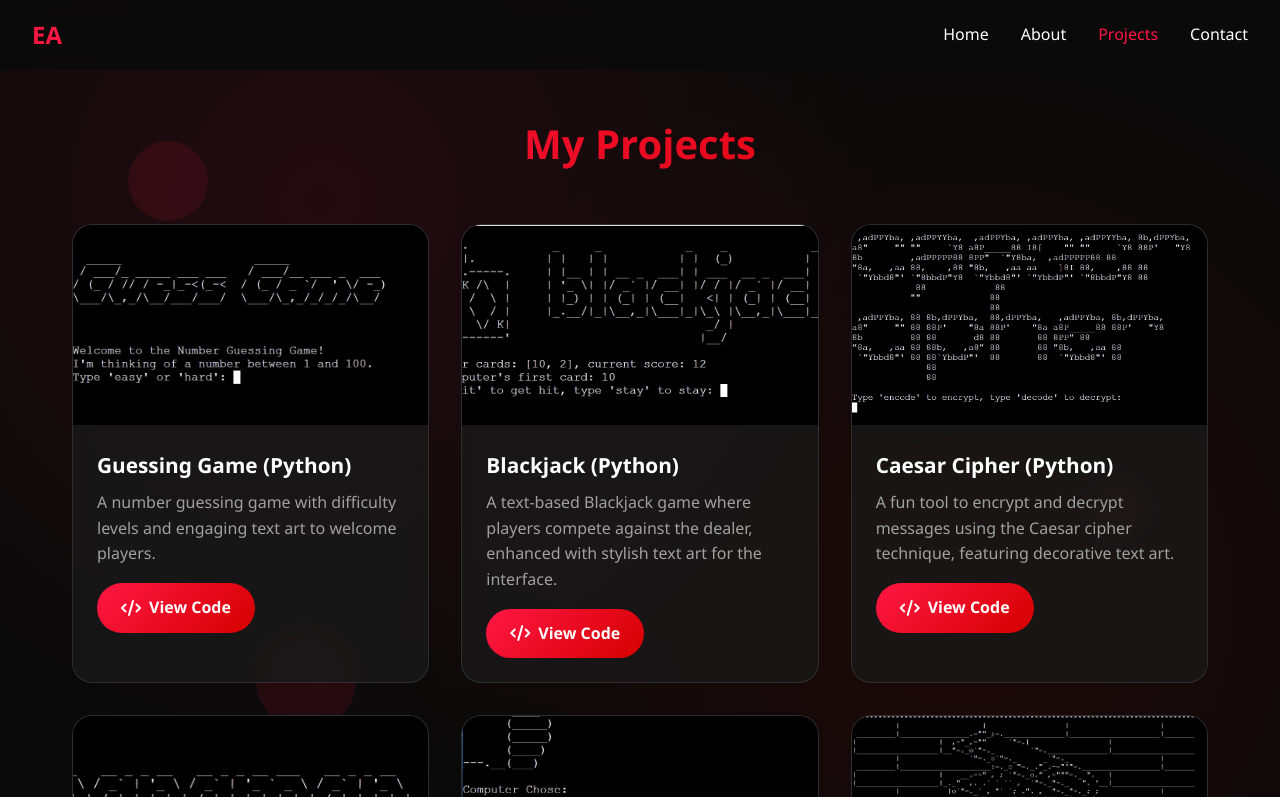
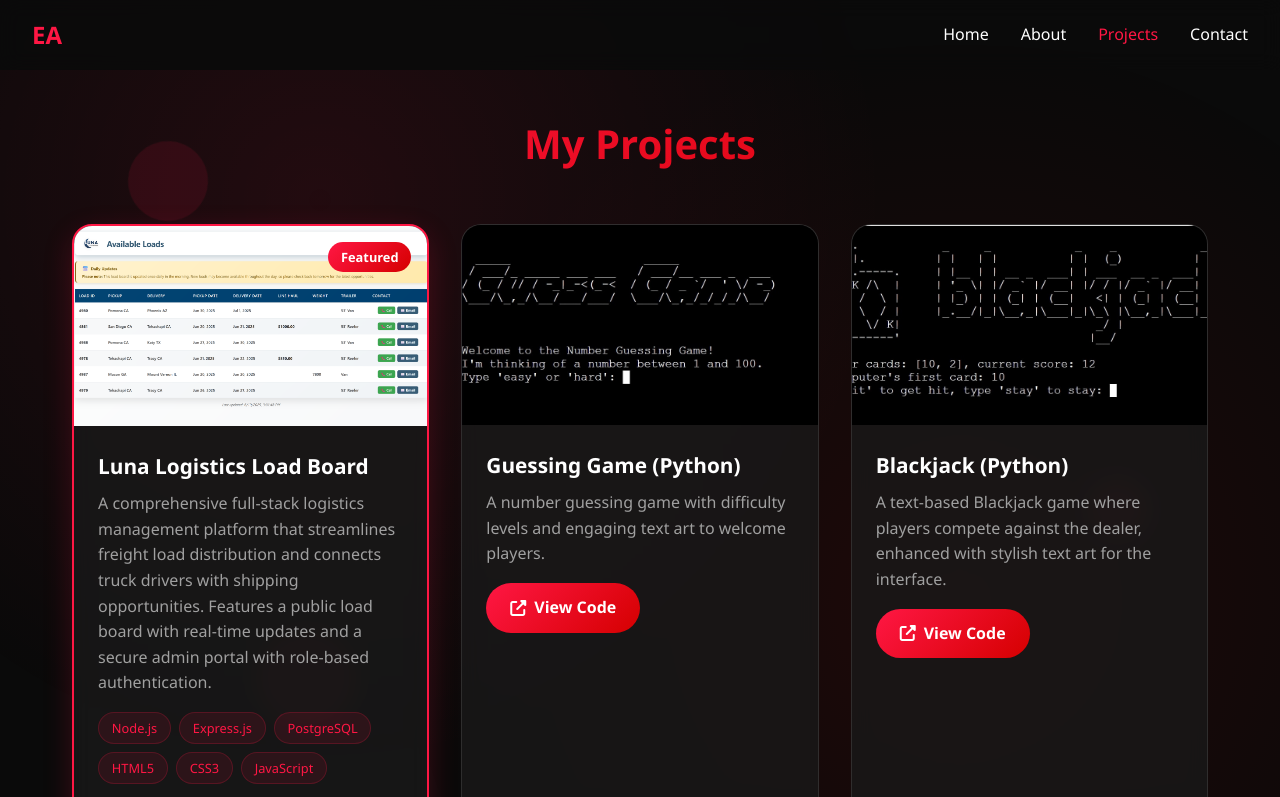
Before and after one commit to evan-arias/evan-arias-port, a website: page index.html in a window 1280 px wide. Both pictures are taken after a click on the link "Projects". Shown: the top 797 px of the page. Drawn offline with nearby package versions, Linux system fonts and the light colour scheme.

Commit message:
Add Luna Logistics Load Board featured project

```diff
--- a/scripts/script.js
+++ b/scripts/script.js
@@ -1,5 +1,13 @@
 // Projects data
 const projects = [
+    {
+        title: "Luna Logistics Load Board",
+        description: "A comprehensive full-stack logistics management platform that streamlines freight load distribution and connects truck drivers with shipping opportunities. Features a public load board with real-time updates and a secure admin portal with role-based authentication.",
+        link: "https://lunaloads.com",
+        image: "./assets/lunaloads.png",
+        technologies: ["Node.js", "Express.js", "PostgreSQL", "HTML5", "CSS3", "JavaScript"],
+        featured: true
+    },
     {
         title: "Guessing Game (Python)",
         description: "A number guessing game with difficulty levels and engaging text art to welcome players.",
@@ -145,15 +153,31 @@ function loadProjects() {
         const projectCard = document.createElement('div');
         projectCard.classList.add('project-card');
 
+        // Add featured class for special styling
+        if (project.featured) {
+            projectCard.classList.add('featured-project');
+        }
+
+        // Build technologies section if available
+        let technologiesHTML = '';
+        if (project.technologies) {
+            technologiesHTML = `
+                <div class="project-tech">
+                    ${project.technologies.map(tech => `<span class="tech-tag">${tech}</span>`).join('')}
+                </div>
+            `;
+        }
+
         projectCard.innerHTML = `
             <div class="project-image">
-                <img src="${project.image}" alt="${project.title} Word Art" loading="lazy">
+                <img src="${project.image}" alt="${project.title}" loading="lazy">
             </div>
             <div class="project-content">
                 <h3 class="project-title">${project.title}</h3>
                 <p class="project-description">${project.description}</p>
+                ${technologiesHTML}
                 <a href="${project.link}" target="_blank" rel="noopener noreferrer" class="view-code-button">
-                    <i class="fas fa-code"></i> View Code
+                    <i class="fas fa-external-link-alt"></i> ${project.link.includes('lunaloads.com') ? 'View Live Site' : 'View Code'}
                 </a>
             </div>
         `;
--- a/styles/style.css
+++ b/styles/style.css
@@ -445,6 +445,26 @@ nav.scrolled {
     border-color: var(--accent-color);
 }
 
+.featured-project {
+    border: 2px solid var(--accent-color);
+    box-shadow: 0 10px 30px rgba(255, 23, 68, 0.2);
+    position: relative;
+}
+
+.featured-project::before {
+    content: "Featured";
+    position: absolute;
+    top: 1rem;
+    right: 1rem;
+    background: var(--gradient);
+    color: white;
+    padding: 0.3rem 0.8rem;
+    border-radius: 20px;
+    font-size: 0.8rem;
+    font-weight: bold;
+    z-index: 10;
+}
+
 .project-image {
     height: 200px;
     overflow: hidden;
@@ -476,6 +496,23 @@ nav.scrolled {
     color: var(--text-secondary);
     margin-bottom: 1rem;
     line-height: 1.6;
+}
+
+.project-tech {
+    display: flex;
+    flex-wrap: wrap;
+    gap: 0.5rem;
+    margin-bottom: 1rem;
+}
+
+.tech-tag {
+    background: rgba(255, 23, 68, 0.1);
+    color: var(--accent-color);
+    padding: 0.3rem 0.8rem;
+    border-radius: 20px;
+    font-size: 0.8rem;
+    font-weight: 500;
+    border: 1px solid rgba(255, 23, 68, 0.2);
 }
 
 .view-code-button {
```
Also changed, not shown: assets/lunaloads.png (added).
